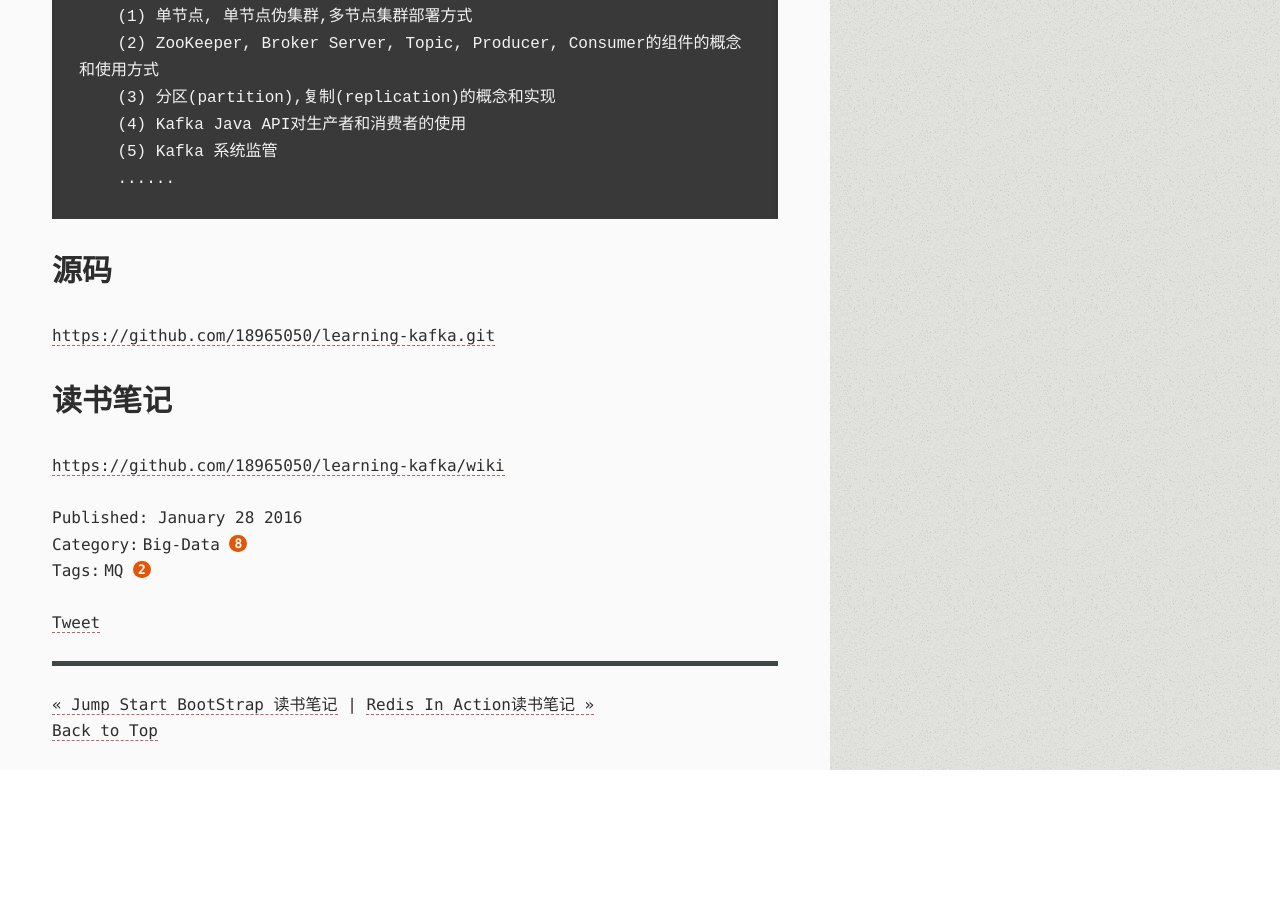
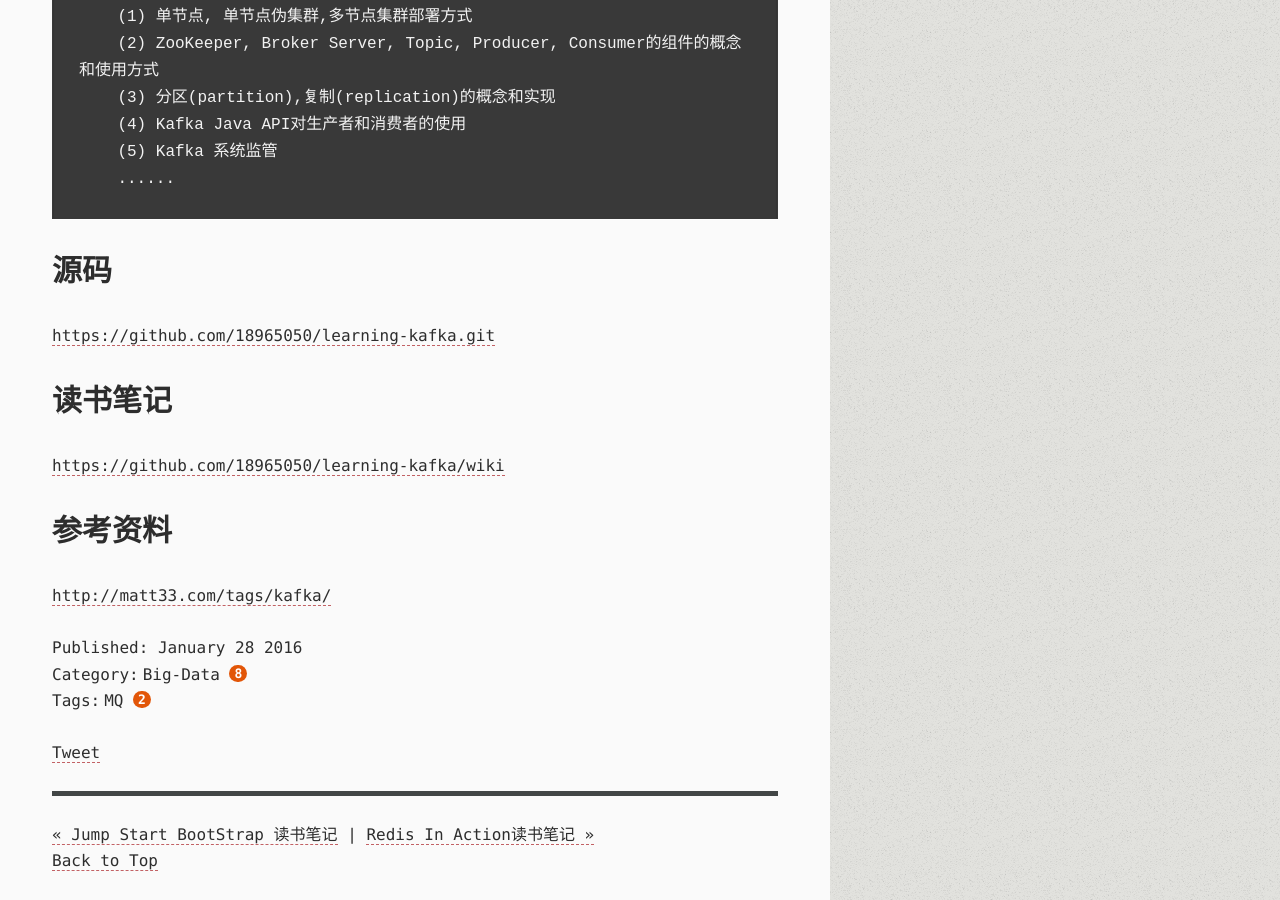
Before and after one commit to 18965050/18965050.github.io, a Jekyll site: the page built from _posts/2016-01-28-learningapachekafka.md, in a window 1280 px wide and 900 px high, scrolled down 715 px. Built offline with Jekyll 4.4.1, drawn with Linux system fonts in a browser that asks for light colours; comment, search, counter and statistics services are not loaded; before the commit the page ends 1485 px from its top, so only the background shows below that.

Commit message:
文档修改

```diff
--- a/_posts/2016-01-28-learningapachekafka.md
+++ b/_posts/2016-01-28-learningapachekafka.md
@@ -26,3 +26,6 @@
 
 ## 读书笔记
 [https://github.com/18965050/learning-kafka/wiki](https://github.com/18965050/learning-kafka/wiki "LearningApachekafka读书笔记")
+
+## 参考资料
+[http://matt33.com/tags/kafka/](http://matt33.com/tags/kafka/ "Kafka系列文章")
```
Also changed, not shown: _posts/2016-01-28-apachezookeeperessentials.md (+1 -0 lines).
